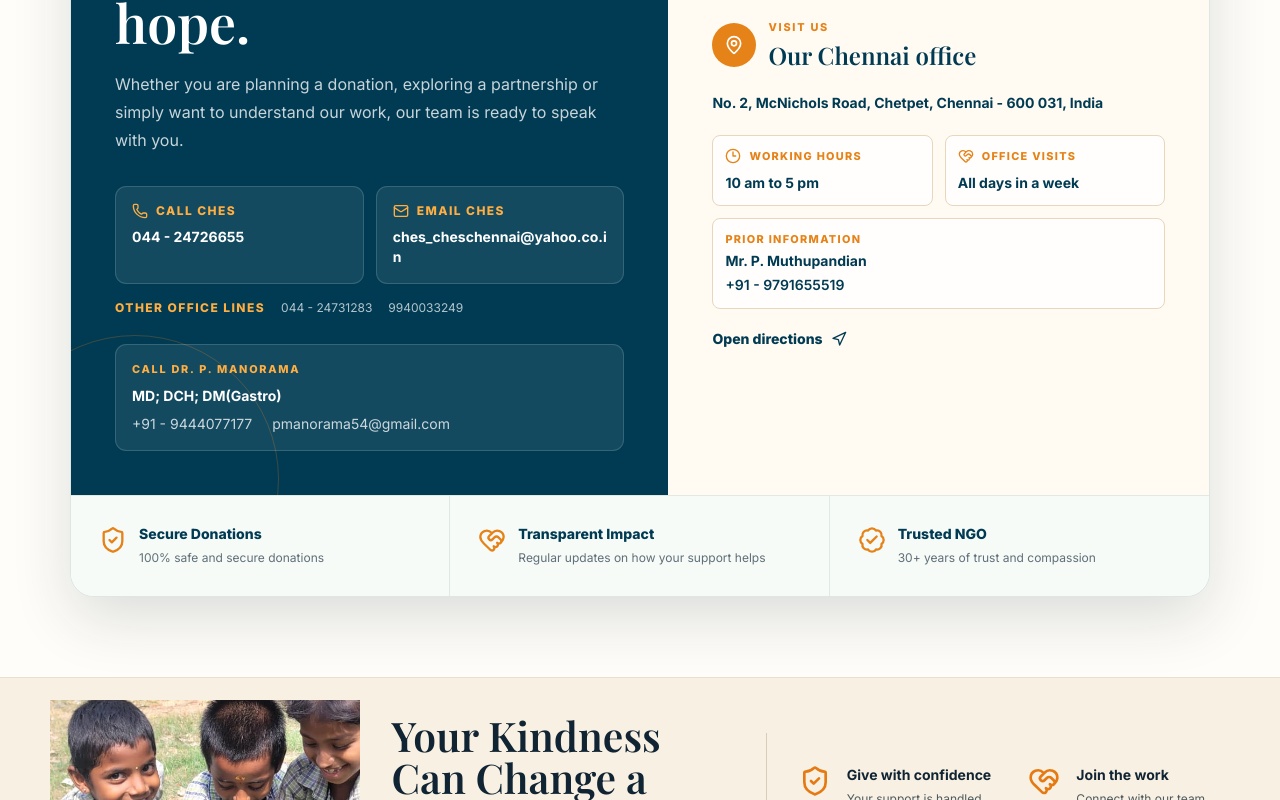
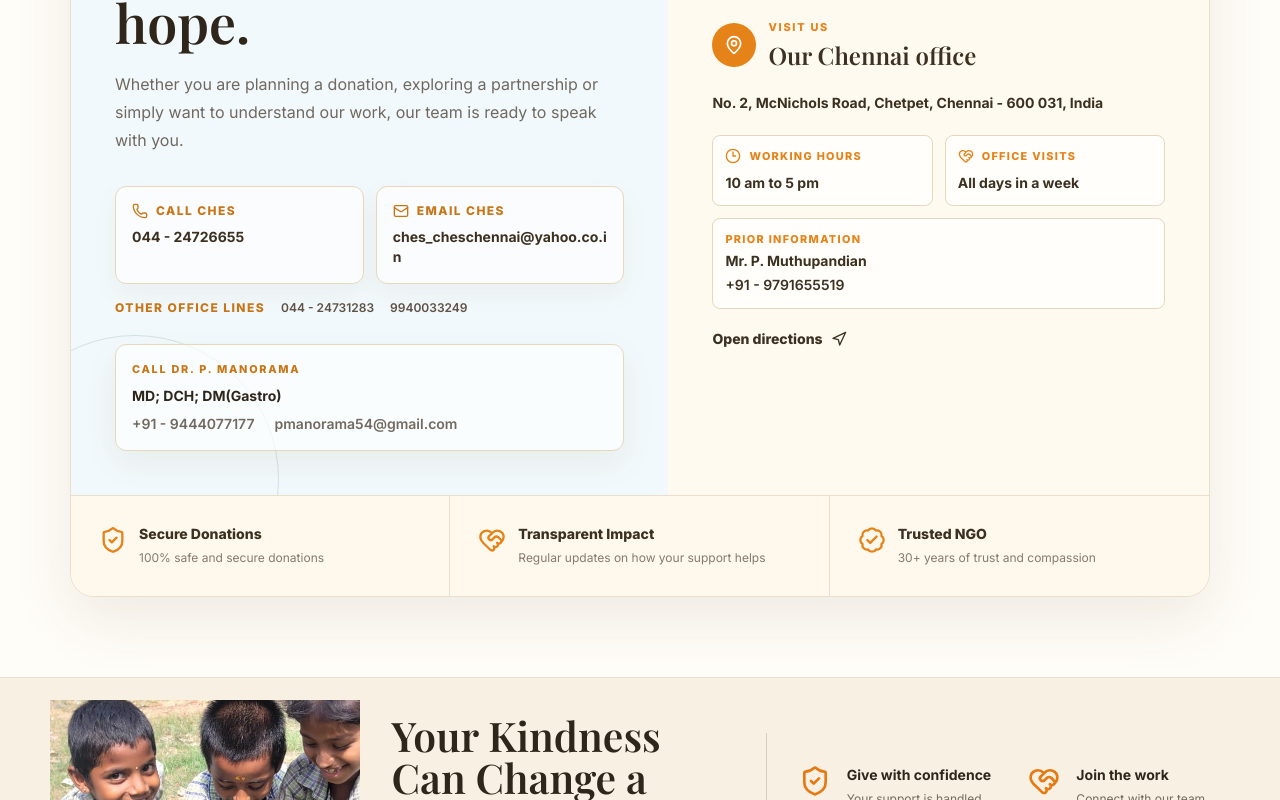
Before and after one commit to spritualrahul/CHESSCHENNAI-NGO, a Next.js app: page /contact in a window 1280 px wide. Shown: the part 804-1604 px from the top of the page. Built offline with nearby package versions, Linux system fonts and the light colour scheme.

Commit message:
color fixing

```diff
--- a/src/components/sections/contact-page.tsx
+++ b/src/components/sections/contact-page.tsx
@@ -37,8 +37,8 @@ export function ContactPageContent() {
   const [activeContact, setActiveContact] = useState<string | null>(null);
 
   return (
-    <main className="contact-page overflow-hidden bg-[#fffdf9] text-[#102433]">
-      <section className="contact-hero relative isolate overflow-hidden pt-20 text-white">
+    <main className="contact-page overflow-hidden bg-[#fffdf8] text-[#2f261b]">
+      <section className="contact-hero relative isolate overflow-hidden bg-[var(--ches-sky)] pt-20 text-[#2f261b]">
         <Image
           src="/placeholders/contact-hero-fresh.png"
           alt="Smiling children gathered at a CHES community learning space"
@@ -47,7 +47,7 @@ export function ContactPageContent() {
           className="object-cover object-center"
           sizes="100vw"
         />
-        <div className="absolute inset-0 bg-[linear-gradient(90deg,rgba(0,41,57,.96)_0%,rgba(0,44,61,.86)_29%,rgba(0,44,61,.2)_62%,rgba(0,0,0,.03)_100%)]" />
+        <div className="absolute inset-0 bg-[linear-gradient(90deg,rgba(242,249,252,.98)_0%,rgba(242,249,252,.94)_34%,rgba(242,249,252,.58)_66%,rgba(242,249,252,.1)_100%)]" />
         <div className="relative mx-auto flex min-h-[590px] max-w-7xl items-center px-5 py-16">
           <motion.div initial={{ opacity: 0, y: 16 }} animate={{ opacity: 1, y: 0 }} transition={{ duration: .7 }} className="max-w-[600px]">
             <div className="mb-4 flex items-center gap-3 text-[var(--ches-orange)]">
@@ -55,10 +55,10 @@ export function ContactPageContent() {
               <p className="font-script text-3xl font-semibold">We&apos;re here for you</p>
             </div>
             <h1 className="font-heading text-5xl font-semibold leading-[.98] md:text-[4.6rem]">Let&apos;s Connect<br />&amp; Create Change</h1>
-            <p className="mt-6 max-w-[440px] text-base leading-7 text-white/90 md:text-lg">Whether you want to collaborate, volunteer, donate or learn more about our work, we would love to hear from you.</p>
+            <p className="mt-6 max-w-[440px] text-base leading-7 text-[#463d31]/82 md:text-lg">Whether you want to collaborate, volunteer, donate or learn more about our work, we would love to hear from you.</p>
             <div className="mt-7 flex flex-wrap items-center gap-4">
-              <Link href="/donate" className="primary-cta h-12 bg-[#f17616] px-6 hover:bg-[#df5f0c]">Donate Now <Heart className="size-4 fill-current" /></Link>
-              <Link href="/projects" className="inline-flex h-12 items-center gap-3 rounded-full px-3 text-sm font-bold text-white transition hover:text-[var(--ches-orange)]">
+              <Link href="/donate" className="primary-cta h-12 px-6">Donate Now <Heart className="size-4 fill-current" /></Link>
+              <Link href="/projects" className="inline-flex h-12 items-center gap-3 rounded-full px-3 text-sm font-bold text-[#4a3a26] transition hover:text-[var(--ches-orange)]">
                 <span className="grid size-9 place-items-center rounded-full border border-[var(--ches-orange)] text-[var(--ches-orange)]"><Sparkles className="size-4" /></span>
                 See Our Impact
               </Link>
@@ -68,41 +68,41 @@ export function ContactPageContent() {
       </section>
 
       <section className="relative z-10 mx-auto -mt-12 max-w-[1180px] px-5 pb-14 md:-mt-16 md:pb-20">
-        <div className="overflow-hidden rounded-[1.5rem] border border-[#dce7e3] bg-white shadow-[0_22px_60px_rgb(10_34_43/0.14)]">
+        <div className="overflow-hidden rounded-[1.5rem] border border-[#eadfcb] bg-white shadow-[0_22px_60px_rgb(94_67_34/0.10)]">
           <div className="grid lg:grid-cols-[1.05fr_.95fr]">
-            <div className="relative overflow-hidden bg-[#003b53] p-7 text-white md:p-11">
-              <div className="absolute -right-20 -top-24 size-64 rounded-full border border-white/10" />
-              <div className="absolute -bottom-32 -left-20 size-72 rounded-full border border-[#ef7b12]/25" />
+            <div className="relative overflow-hidden bg-[var(--ches-sky)] p-7 text-[#2f261b] md:p-11">
+              <div className="absolute -right-20 -top-24 size-64 rounded-full border border-[#d89a2b]/20" />
+              <div className="absolute -bottom-32 -left-20 size-72 rounded-full border border-[#47785b]/18" />
               <div className="relative">
-                <p className="eyebrow text-[#ffae42]">A direct line to care</p>
+                <p className="eyebrow text-[#c87517]">A direct line to care</p>
                 <h2 className="mt-3 max-w-[510px] font-heading text-4xl font-semibold leading-[1.04] md:text-[3.35rem]">Every conversation can open a door to hope.</h2>
-                <p className="mt-5 max-w-[500px] text-sm leading-7 text-white/78 md:text-base">Whether you are planning a donation, exploring a partnership or simply want to understand our work, our team is ready to speak with you.</p>
+                <p className="mt-5 max-w-[500px] text-sm leading-7 text-[#4b4033]/78 md:text-base">Whether you are planning a donation, exploring a partnership or simply want to understand our work, our team is ready to speak with you.</p>
 
                 <div className="mt-8 grid gap-3 sm:grid-cols-2">
                   <ContactAction icon={Phone} label="Call CHES" href="tel:04424726655" value="044 - 24726655" onActivate={() => setActiveContact("phone")} active={activeContact === "phone"} />
                   <ContactAction icon={Mail} label="Email CHES" href="mailto:ches_cheschennai@yahoo.co.in" value="ches_cheschennai@yahoo.co.in" onActivate={() => setActiveContact("email")} active={activeContact === "email"} />
                 </div>
-                <div className="mt-4 flex flex-wrap items-center gap-x-4 gap-y-1 text-xs text-white/70">
-                  <span className="font-extrabold uppercase tracking-[0.12em] text-[#ffae42]">Other office lines</span>
-                  <a href="tel:04424731283" className="transition hover:text-[#ffae42]">044 - 24731283</a>
-                  <a href="tel:9940033249" className="transition hover:text-[#ffae42]">9940033249</a>
+                <div className="mt-4 flex flex-wrap items-center gap-x-4 gap-y-1 text-xs text-[#5f5245]">
+                  <span className="font-extrabold uppercase tracking-[0.12em] text-[#c87517]">Other office lines</span>
+                  <a href="tel:04424731283" className="font-semibold transition hover:text-[#c87517]">044 - 24731283</a>
+                  <a href="tel:9940033249" className="font-semibold transition hover:text-[#c87517]">9940033249</a>
                 </div>
 
-                <div className="mt-7 rounded-xl border border-white/15 bg-white/8 p-4">
-                  <p className="text-[0.68rem] font-extrabold uppercase tracking-[0.16em] text-[#ffae42]">Call Dr. P. Manorama</p>
-                  <p className="mt-2 text-sm font-bold text-white">MD; DCH; DM(Gastro)</p>
-                  <div className="mt-2 flex flex-wrap gap-x-5 gap-y-1 text-sm text-white/78">
-                    <a href="tel:+919444077177" className="transition hover:text-[#ffae42]">+91 - 9444077177</a>
-                    <a href="mailto:pmanorama54@gmail.com" className="transition hover:text-[#ffae42]">pmanorama54@gmail.com</a>
+                <div className="mt-7 rounded-xl border border-[#e6d7bd] bg-white/65 p-4 shadow-[0_12px_32px_rgb(115_82_39/0.08)]">
+                  <p className="text-[0.68rem] font-extrabold uppercase tracking-[0.16em] text-[#c87517]">Call Dr. P. Manorama</p>
+                  <p className="mt-2 text-sm font-bold text-[#2f261b]">MD; DCH; DM(Gastro)</p>
+                  <div className="mt-2 flex flex-wrap gap-x-5 gap-y-1 text-sm text-[#4b4033]/78">
+                    <a href="tel:+919444077177" className="font-semibold transition hover:text-[#c87517]">+91 - 9444077177</a>
+                    <a href="mailto:pmanorama54@gmail.com" className="font-semibold transition hover:text-[#c87517]">pmanorama54@gmail.com</a>
                   </div>
                 </div>
               </div>
             </div>
 
-            <div className="bg-[#fffaf2] p-7 md:p-11">
-              <div className="relative h-36 overflow-hidden rounded-xl bg-[#dbe9e3]">
+            <div className="bg-[#fffaf0] p-7 md:p-11">
+              <div className="relative h-36 overflow-hidden rounded-xl bg-[#efe6d2]">
                 <Image src="/Assets/About/ches-children-care.jpeg" alt="Children receiving care and support through CHES" fill className="object-cover object-center" sizes="(min-width: 1024px) 40vw, 100vw" />
-                <div className="absolute inset-0 bg-[linear-gradient(90deg,rgba(0,59,83,.82),rgba(0,59,83,.08))]" />
+                <div className="absolute inset-0 bg-[linear-gradient(90deg,rgba(77,57,31,.78),rgba(77,57,31,.06))]" />
                 <div className="absolute inset-x-5 bottom-4">
                   <p className="font-script text-3xl font-semibold text-white">Come and meet the work.</p>
                 </div>
@@ -111,30 +111,30 @@ export function ContactPageContent() {
                 <span className="grid size-11 place-items-center rounded-full bg-[#e58218] text-white"><MapPin className="size-5" /></span>
                 <div>
                   <p className="text-[0.68rem] font-extrabold uppercase tracking-[0.16em] text-[#e58218]">Visit Us</p>
-                  <h3 className="mt-1 font-heading text-2xl font-semibold text-[#003b53]">Our Chennai office</h3>
+                  <h3 className="mt-1 font-heading text-2xl font-semibold text-[#3c3020]">Our Chennai office</h3>
                 </div>
               </div>
-              <p className="mt-5 text-sm font-bold leading-6 text-[#003b53]">{site.address}</p>
+              <p className="mt-5 text-sm font-bold leading-6 text-[#3c3020]">{site.address}</p>
               <div className="mt-5 grid gap-3 sm:grid-cols-2">
                 <ContactDetail icon={Clock3} label="Working hours" value="10 am to 5 pm" />
                 <ContactDetail icon={HeartHandshake} label="Office visits" value="All days in a week" />
               </div>
               <div className="mt-3 rounded-lg border border-[#e8d6bd] bg-white/75 p-3">
                 <p className="text-[0.68rem] font-extrabold uppercase tracking-[0.12em] text-[#e58218]">Prior information</p>
-                <p className="mt-1 text-sm font-bold leading-5 text-[#003b53]">Mr. P. Muthupandian</p>
-                <a href="tel:+919791655519" className="mt-1 inline-block text-sm font-semibold text-[#003b53] transition hover:text-[#e58218]">+91 - 9791655519</a>
+                <p className="mt-1 text-sm font-bold leading-5 text-[#3c3020]">Mr. P. Muthupandian</p>
+                <a href="tel:+919791655519" className="mt-1 inline-block text-sm font-semibold text-[#3c3020] transition hover:text-[#e58218]">+91 - 9791655519</a>
               </div>
-              <a href="https://maps.google.com/?q=CHES+McNichols+Road+Chennai" target="_blank" rel="noreferrer" className="mt-5 inline-flex items-center gap-2 text-sm font-extrabold text-[#003b53] transition hover:text-[#e58218]">
+              <a href="https://maps.google.com/?q=CHES+McNichols+Road+Chennai" target="_blank" rel="noreferrer" className="mt-5 inline-flex items-center gap-2 text-sm font-extrabold text-[#3c3020] transition hover:text-[#e58218]">
                 Open directions <Navigation className="size-4" />
               </a>
             </div>
           </div>
 
-          <div className="grid border-t border-[#e2e9e5] bg-[#f7fbf8] sm:grid-cols-3">
+          <div className="grid border-t border-[#eadfcb] bg-[#fff8ec] sm:grid-cols-3">
             {donorAssurances.map((item) => (
-              <div key={item.title} className="flex gap-3 border-b border-[#e2e9e5] p-5 last:border-b-0 sm:border-b-0 sm:border-r sm:last:border-r-0 md:p-7">
+              <div key={item.title} className="flex gap-3 border-b border-[#eadfcb] p-5 last:border-b-0 sm:border-b-0 sm:border-r sm:last:border-r-0 md:p-7">
                 <item.icon className="mt-0.5 size-7 shrink-0 text-[#e58218]" />
-                <div><h3 className="text-sm font-extrabold text-[#003b53]">{item.title}</h3><p className="mt-1 text-xs leading-5 text-[#102433]/65">{item.body}</p></div>
+                <div><h3 className="text-sm font-extrabold text-[#3c3020]">{item.title}</h3><p className="mt-1 text-xs leading-5 text-[#4b4033]/68">{item.body}</p></div>
               </div>
             ))}
           </div>
@@ -148,17 +148,17 @@ export function ContactPageContent() {
           </div>
           <div className="py-9 lg:px-8">
             <h2 className="max-w-[330px] font-heading text-4xl font-semibold leading-[1.03] md:text-[2.55rem]">Your Kindness<br />Can Change a Life</h2>
-            <p className="mt-4 max-w-[350px] text-sm leading-6 text-[#182a34]/82">Every contribution helps us provide healthcare, education, protection and hope to children who need it the most.</p>
+            <p className="mt-4 max-w-[350px] text-sm leading-6 text-[#4b4033]/82">Every contribution helps us provide healthcare, education, protection and hope to children who need it the most.</p>
             <div className="mt-5 flex flex-wrap gap-3">
-              <Link href="/donate" className="primary-cta bg-[#ed7912] hover:bg-[#d96309]">Donate Now <Heart className="size-4 fill-current" /></Link>
-              <Link href="/projects" className="inline-flex h-11 items-center gap-2 rounded-lg border border-[#152b36] px-5 text-sm font-bold text-[#152b36] transition hover:bg-[#152b36] hover:text-white">See Our Impact <ArrowRight className="size-4" /></Link>
+              <Link href="/donate" className="primary-cta">Donate Now <Heart className="size-4 fill-current" /></Link>
+              <Link href="/projects" className="inline-flex h-11 items-center gap-2 rounded-lg border border-[#8c6e40] px-5 text-sm font-bold text-[#5a4428] transition hover:bg-[#8c6e40] hover:text-white">See Our Impact <ArrowRight className="size-4" /></Link>
             </div>
           </div>
           <div className="grid gap-x-7 gap-y-7 border-t border-[#d9ccb9] py-8 sm:grid-cols-2 lg:border-l lg:border-t-0 lg:pl-8">
             {trustItems.map((item) => (
               <div key={item.title} className="flex gap-4">
                 <item.icon className="size-8 shrink-0 text-[#e67a12]" />
-                <div><h3 className="text-sm font-bold">{item.title}</h3><p className="mt-1 text-xs leading-5 text-[#182a34]/76">{item.body}</p></div>
+                <div><h3 className="text-sm font-bold">{item.title}</h3><p className="mt-1 text-xs leading-5 text-[#4b4033]/76">{item.body}</p></div>
               </div>
             ))}
           </div>
@@ -184,9 +184,9 @@ function ContactAction({
   active: boolean;
 }) {
   return (
-    <a href={href} onClick={onActivate} className={`group min-w-0 rounded-xl border p-4 transition hover:-translate-y-0.5 hover:border-[#ffae42] ${active ? "border-[#ffae42] bg-white/14" : "border-white/15 bg-white/8"}`}>
-      <span className="flex items-center gap-2 text-xs font-extrabold uppercase tracking-[0.12em] text-[#ffae42]"><Icon className="size-4" />{label}</span>
-      <span className="mt-2 block break-words text-sm font-bold leading-5 text-white group-hover:text-[#ffae42]">{value}</span>
+    <a href={href} onClick={onActivate} className={`group min-w-0 rounded-xl border p-4 shadow-[0_10px_26px_rgb(112_78_36/0.06)] transition hover:-translate-y-0.5 hover:border-[#d89a2b] ${active ? "border-[#d89a2b] bg-white/90" : "border-[#e6d7bd] bg-white/62"}`}>
+      <span className="flex items-center gap-2 text-xs font-extrabold uppercase tracking-[0.12em] text-[#c87517]"><Icon className="size-4" />{label}</span>
+      <span className="mt-2 block break-words text-sm font-bold leading-5 text-[#3c3020] group-hover:text-[#c87517]">{value}</span>
     </a>
   );
 }
@@ -195,7 +195,7 @@ function ContactDetail({ icon: Icon, label, value }: { icon: LucideIcon; label:
   return (
     <div className="rounded-lg border border-[#e8d6bd] bg-white/75 p-3">
       <div className="flex items-center gap-2 text-[#e58218]"><Icon className="size-4" /><p className="text-[0.68rem] font-extrabold uppercase tracking-[0.12em]">{label}</p></div>
-      <p className="mt-2 text-sm font-bold leading-5 text-[#003b53]">{value}</p>
+      <p className="mt-2 text-sm font-bold leading-5 text-[#3c3020]">{value}</p>
     </div>
   );
 }
--- a/src/data/home.ts
+++ b/src/data/home.ts
@@ -95,7 +95,7 @@ export const originStory = [
   {
     label: "03",
     title: "The Shelter Home",
-    text: "CHES’s first initiative, the Shelter Home, was established in 1984 for AIDS orphans. At the time, Dr. Manorama was working at the Institute of Child Health and Hospital for Children, Egmore, where two young children, Krishnaveni (S) and Ravi (A), were being treated for HIV and Hepatitis B. After discharge, they had nowhere to go.",
+    text: "CHES’s first initiative, the Shelter Home, was established in 1994 for AIDS orphans. At the time, Dr. Manorama was working at the Institute of Child Health and Hospital for Children, Egmore, where two young children, Krishnaveni (S) and Ravi (A), were being treated for HIV and Hepatitis B. After discharge, they had nowhere to go.",
   },
   {
     label: "04",
```
